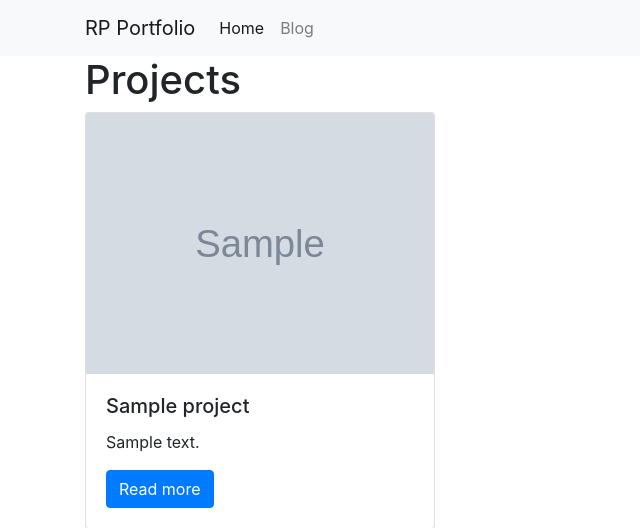
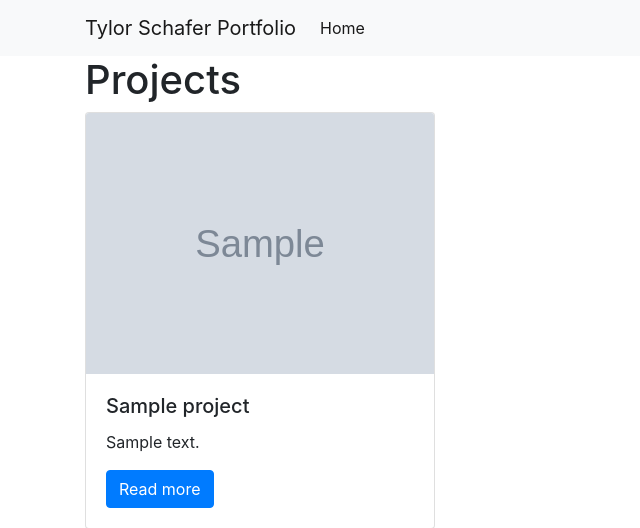
Before and after one commit to tylorschafer/personal_portfolio, a Django app: template projects/templates/project_index.html in a window 1280 px wide. Shown: the top 528 px of the page, without its empty margins (0-640 px from the left). Run offline with Django 3.2, Linux system fonts and the light colour scheme; the template is opened without the code that fills it: most values are stand-ins (such as "Sample title", 1, 10 or a date in 2020); grey boxes marked "Sample" are stand-in pictures; some libraries are stand-ins or nearby versions.

Commit message:
Remove blog posts link until finished

```diff
--- a/personal_portfolio/templates/base.html
+++ b/personal_portfolio/templates/base.html
@@ -2,7 +2,7 @@
 
 <nav class="navbar navbar-expand-lg navbar-light bg-light">
     <div class="container">
-        <a class="navbar-brand" href="{% url 'project_index' %}">RP Portfolio</a>
+        <a class="navbar-brand" href="{% url 'project_index' %}">Tylor Schafer Portfolio</a>
         <button class="navbar-toggler" type="button" data-toggle="collapse" data-target="#navbarSupportedContent" aria-controls="navbarSupportedContent" aria-expanded="false" aria-label="Toggle navigation">
           <span class="navbar-toggler-icon"></span>
         </button>
@@ -13,7 +13,6 @@
               <a class="nav-link" href="{% url 'project_index' %}">Home</a>
             </li>
             <li class="nav-item">
-              <a class="nav-link" href="{% url 'blog_index' %}">Blog</a>
             </li>
           </ul>
         </div>
```
